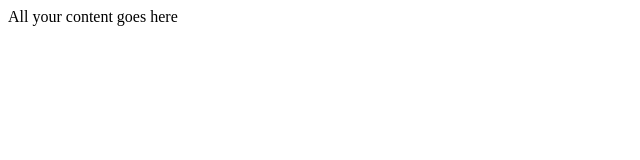
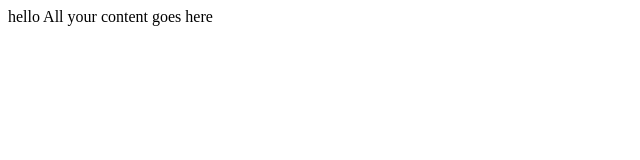
Before and after one commit to ayahunc/finalwebsite, a plain HTML site: page index.html in a window 1280 px wide. Shown: the full height of the page, 0-640 px from the left. Drawn offline with Linux system fonts and the light colour scheme.

Commit message:
Update index.html

```diff
--- a/index.html
+++ b/index.html
@@ -9,7 +9,7 @@
 </head>
 
 <body>
-  All your content goes here
+  hello All your content goes here
 </body>
 
 </html>
```
